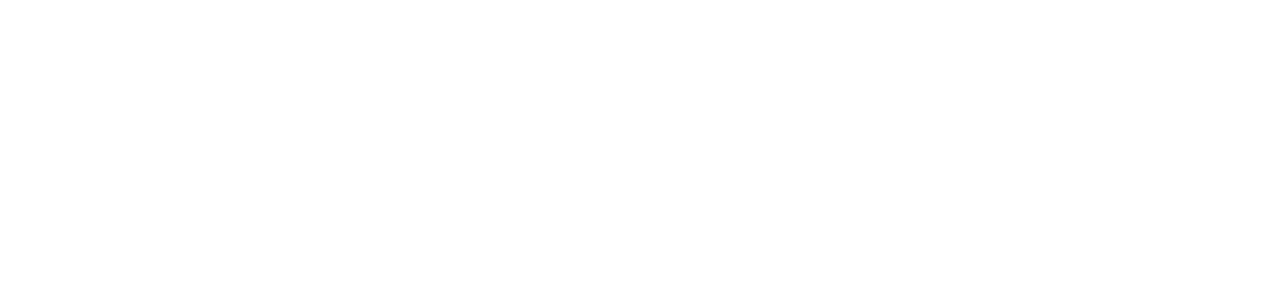
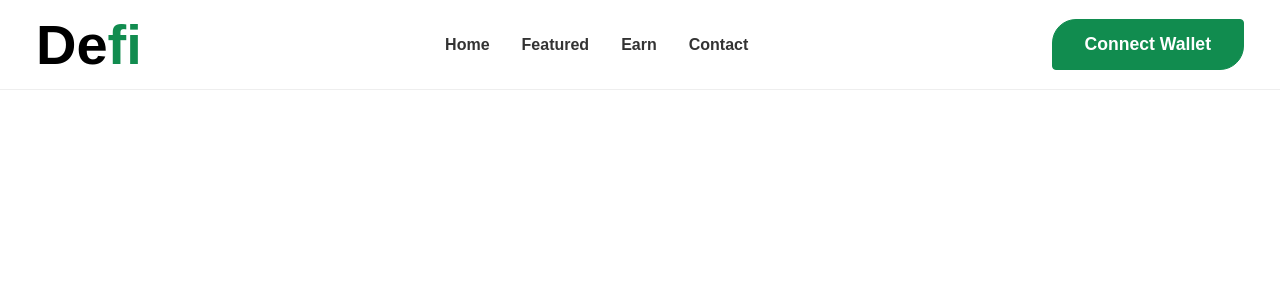
Before and after one commit to EvgeniyKucheryavenko/React-JS-website, a React (Create React App) app: page / in a window 1280 px wide. Shown: the top 300 px of the page. Built offline with nearby package versions, Linux system fonts and the light colour scheme.

Commit message:
added navbar and styled him

```diff
--- a/public/index.html
+++ b/public/index.html
@@ -5,7 +5,7 @@
     <meta name="viewport"
           content="width=device-width, user-scalable=no, initial-scale=1.0, maximum-scale=1.0, minimum-scale=1.0">
     <meta http-equiv="X-UA-Compatible" content="ie=edge">
-    <title>Document</title>
+    <title>Defi site</title>
 </head>
 <body>
 <div id="root"></div>
--- a/src/App.jsx
+++ b/src/App.jsx
@@ -1,9 +1,10 @@
 import React from 'react';
+import Navbar from './components/Navbar';
 
 const App = () => {
     return (
         <>
-
+            <Navbar/>
         </>
     );
 };
--- a/src/components/Navbar.css
+++ b/src/components/Navbar.css
@@ -0,0 +1,44 @@
+.header {
+    width: 100%;
+    height: 90px;
+    border-bottom: 1px solid #eee;
+    position: sticky;
+    top: 0;
+    left: 0;
+    z-index: 999;
+}
+
+.header .container {
+    display: flex;
+    justify-content: space-between;
+    align-items: center;
+    height: 100%;
+    padding: 1rem;
+}
+
+.colors {
+    color: var(--primary);
+}
+
+
+.nav-menu {
+    display: flex;
+    align-items: center;
+}
+.nav-menu li {
+    padding: 0 1rem;
+}
+.nav-menu a {
+    font-size: 1rem;
+    font-weight: 600;
+    color: #333;
+}
+.hamburger {
+    display: none;
+}
+
+@media screen and (max-width: 1240px){
+    .hamburger {
+        display: flex;
+    }
+}
--- a/src/components/Navbar.jsx
+++ b/src/components/Navbar.jsx
@@ -1,9 +1,36 @@
 import React from 'react';
+import {FaBars} from "react-icons/fa";
+import './Navbar.css';
+
 
 const Navbar = () => {
     return (
         <div>
-
+            <div className="header">
+                <div className="container">
+                    <h1>De<span className="primary">fi</span></h1>
+                    <ul className="nav-menu">
+                        <li>
+                            <a href="/">Home</a>
+                        </li>
+                        <li>
+                            <a href="/">Featured</a>
+                        </li>
+                        <li>
+                            <a href="/">Earn</a>
+                        </li>
+                        <li>
+                            <a href="/">Contact</a>
+                        </li>
+                    </ul>
+                    <div className="btn-group">
+                        <button className="btn">Connect Wallet</button>
+                    </div>
+                    <div className="hamburger">
+                        <FaBars size={20} style={{color: '#333333'}}/>
+                    </div>
+                </div>
+            </div>
         </div>
     );
 };
```
